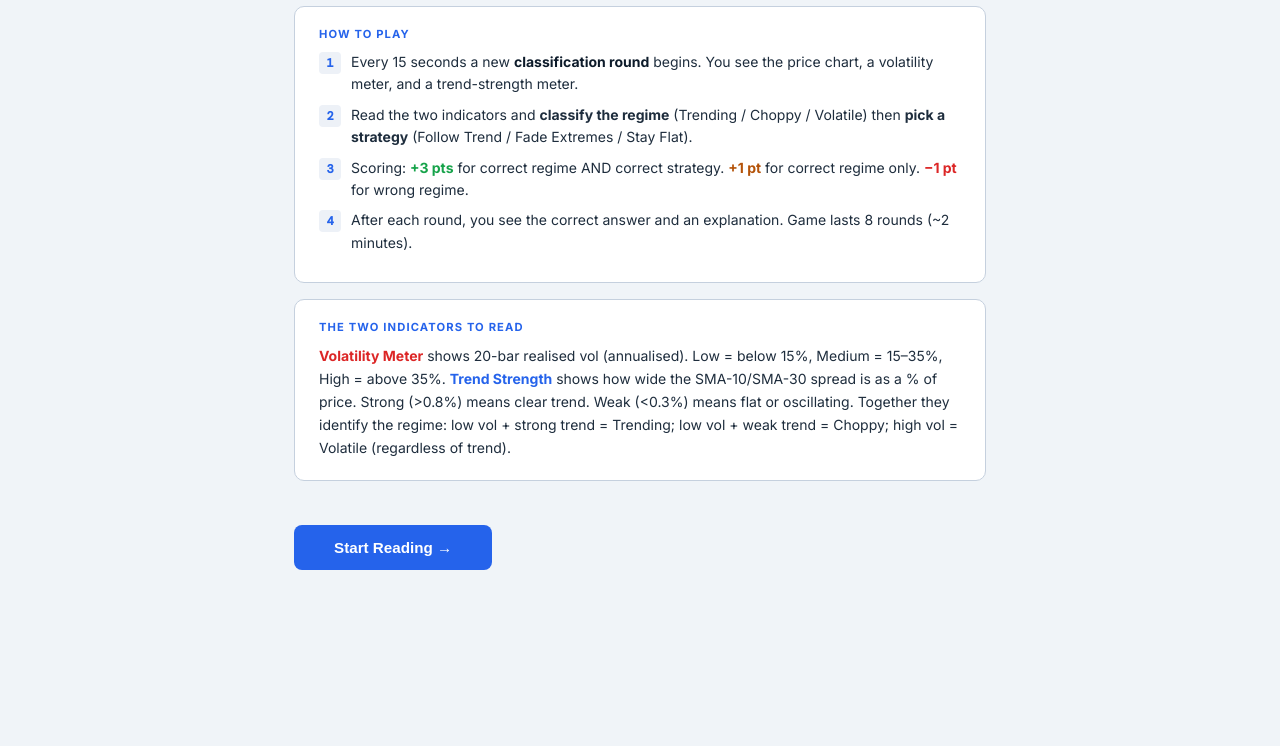
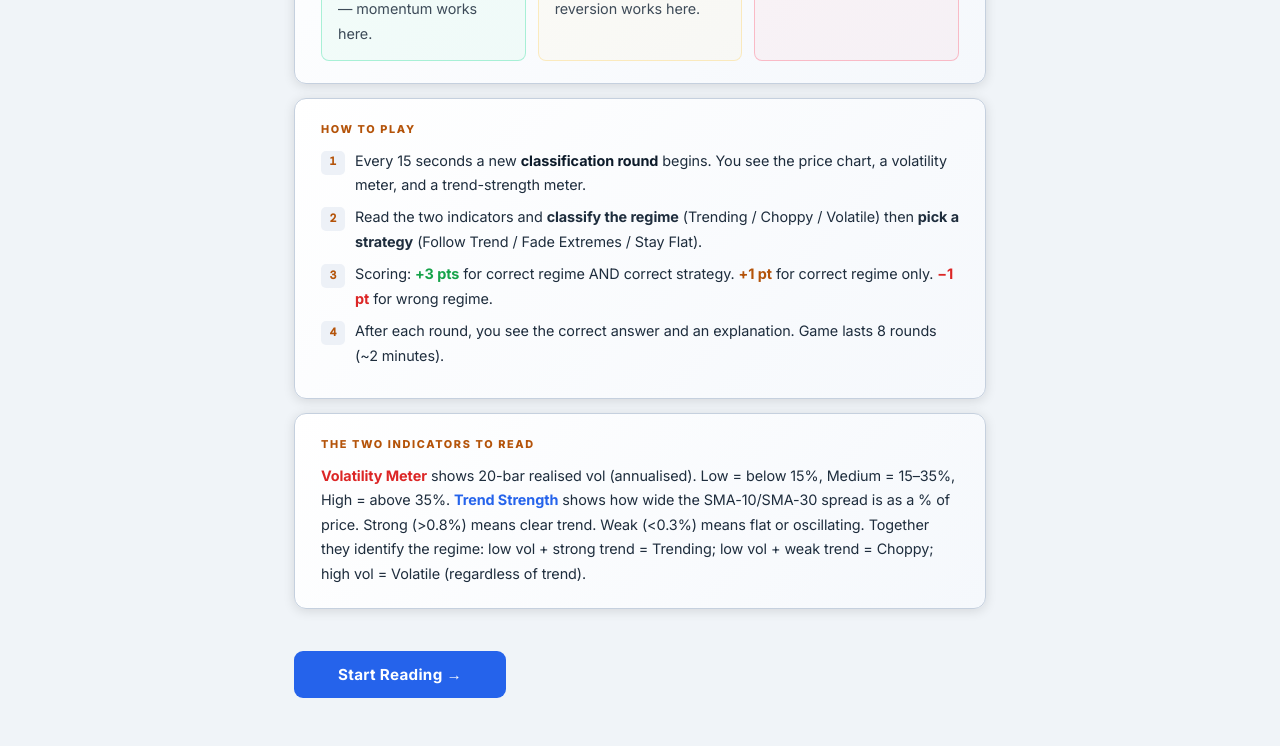
Before and after one commit to cindyle0308/trading-suite-server, a website: page public/regime-rider.html in a window 1280 px wide. Shown: the part 539-1285 px from the top of the page. Before the commit the page ends 1157 px from the top, so only its background shows below. Drawn offline with nearby package versions, Linux system fonts and the light colour scheme; a web font is replaced by a local one.

Commit message:
Polish: cross-platform typography public/regime-rider.html

```diff
--- a/public/regime-rider.html
+++ b/public/regime-rider.html
@@ -5,8 +5,139 @@
 <meta name="viewport" content="width=device-width, initial-scale=1">
 <title>Regime Rider — IMC Prep Suite</title>
 <link rel="preconnect" href="https://fonts.googleapis.com">
-<link href="https://fonts.googleapis.com/css2?family=Inter:wght@400;500;600;700&family=DM+Mono:wght@400;500;700&display=swap" rel="stylesheet">
+<link href="https://fonts.googleapis.com/css2?family=Inter:wght@400;500;600;700;800;900&family=DM+Mono:wght@400;500;700&display=swap" rel="stylesheet">
 <style>
+  /* ══════════════════════════════════════════════
+     CROSS-PLATFORM TYPOGRAPHY + VISUAL POLISH
+     Fixes Mac/Windows font rendering gap
+  ══════════════════════════════════════════════ */
+
+  /* Mac font smoothing fix — prevents thin rendering on Retina */
+  *{
+    box-sizing:border-box;margin:0;padding:0;
+    -webkit-font-smoothing:antialiased;
+    -moz-osx-font-smoothing:grayscale;
+    text-rendering:optimizeLegibility;
+    -webkit-text-size-adjust:100%;
+  }
+
+  /* Force Inter with heavier fallback stack for Windows ClearType */
+  body{
+    font-family:'Inter',system-ui,-apple-system,BlinkMacSystemFont,'Segoe UI',sans-serif!important;
+    font-size:15px!important;
+    font-weight:400;
+    letter-spacing:-0.005em;
+    line-height:1.6;
+  }
+
+  /* ── SETUP / INTRO SCREENS ── */
+  #setup,#intro,.intro-screen,.setup-screen{
+    max-width:740px;margin:0 auto;padding:52px 28px;
+  }
+  .setup-hero,.intro-hero{text-align:center;margin-bottom:40px;}
+
+  /* Tag line above title */
+  .setup-tag,.intro-tag{
+    font-size:0.65rem!important;font-weight:800!important;
+    letter-spacing:0.22em!important;text-transform:uppercase!important;
+    margin-bottom:12px!important;opacity:.85;
+  }
+
+  /* Main title — heavier on Mac, same visual weight as Windows */
+  .setup-title,.intro-title{
+    font-size:2.6rem!important;font-weight:900!important;
+    color:var(--bright)!important;
+    margin-bottom:10px!important;
+    letter-spacing:-0.03em!important;
+    line-height:1.1!important;
+  }
+
+  /* Subtitle */
+  .setup-sub,.intro-sub{
+    font-size:1rem!important;line-height:1.7!important;
+    color:var(--dim)!important;max-width:520px;margin:0 auto!important;
+  }
+
+  /* ── CARDS — polished with subtle gradient + shadow ── */
+  .rule-card,.info-card,.card,.intro-card,.role-card,
+  .feature-card,.theory-card{
+    background:linear-gradient(135deg,var(--bg2) 0%,var(--bg3) 100%)!important;
+    border:1px solid var(--border)!important;
+    border-radius:12px!important;
+    padding:22px 26px!important;
+    margin-bottom:14px!important;
+    box-shadow:0 2px 12px var(--shadow),0 0 0 0px transparent!important;
+    transition:border-color .2s,box-shadow .2s,transform .15s!important;
+  }
+  .rule-card:hover,.info-card:hover,.card:hover,.intro-card:hover,
+  .role-card:hover,.feature-card:hover,.theory-card:hover{
+    border-color:var(--border2)!important;
+    box-shadow:0 4px 24px var(--shadow)!important;
+    transform:translateY(-1px)!important;
+  }
+
+  /* Card headings */
+  .rule-card h3,.info-card h3,.card h3,.card-title,.role-name,
+  .feature-title,.theory-card h3{
+    font-size:0.68rem!important;font-weight:800!important;
+    text-transform:uppercase!important;letter-spacing:0.15em!important;
+    color:var(--yellow)!important;margin-bottom:10px!important;
+  }
+
+  /* Card body text */
+  .rule-card p,.info-card p,.card p,.role-desc,.card-body,
+  .feature-desc,.theory-card p{
+    font-size:0.9rem!important;line-height:1.7!important;
+    color:var(--text)!important;font-weight:400!important;
+  }
+
+  /* ── CTA BUTTONS ── */
+  .btn-primary,.start-btn,.setup-start .btn,
+  button[onclick*="start"],button[onclick*="Start"]{
+    font-family:'Inter',sans-serif!important;
+    font-size:0.95rem!important;font-weight:700!important;
+    letter-spacing:0.02em!important;
+    padding:14px 44px!important;border-radius:9px!important;
+    transition:all .2s!important;
+  }
+
+  /* Flow steps in relay etc */
+  .flow-step{
+    font-size:0.7rem!important;font-weight:700!important;
+    letter-spacing:0.06em!important;
+    padding:6px 14px!important;border-radius:20px!important;
+  }
+  .flow-arr{font-size:1rem!important;opacity:.5;}
+
+  /* Role icons */
+  .role-icon{font-size:2.2rem!important;margin-bottom:12px!important;}
+
+  /* Section labels */
+  .section-label,.spec-section-title,.section-title{
+    font-size:0.65rem!important;font-weight:800!important;
+    text-transform:uppercase!important;letter-spacing:0.16em!important;
+    color:var(--dim)!important;margin-bottom:14px!important;
+  }
+
+  /* Number badges (rule-num style) */
+  .rule-num{
+    background:var(--bg4)!important;color:var(--yellow)!important;
+    font-family:'DM Mono',monospace!important;
+    font-size:0.72rem!important;font-weight:700!important;
+    width:24px!important;height:24px!important;border-radius:5px!important;
+    display:flex!important;align-items:center!important;justify-content:center!important;
+    flex-shrink:0!important;margin-top:2px!important;
+  }
+
+  /* Two-column role-card grid */
+  .roles-grid,.role-grid{
+    display:grid!important;grid-template-columns:1fr 1fr!important;gap:14px!important;
+  }
+  @media(max-width:600px){
+    .roles-grid,.role-grid{grid-template-columns:1fr!important;}
+    .setup-title,.intro-title{font-size:2rem!important;}
+  }
+
 *{box-sizing:border-box;margin:0;padding:0}
 :root{
   --bg:#06090f;--bg2:#0b111c;--bg3:#101824;--bg4:#162030;
```
